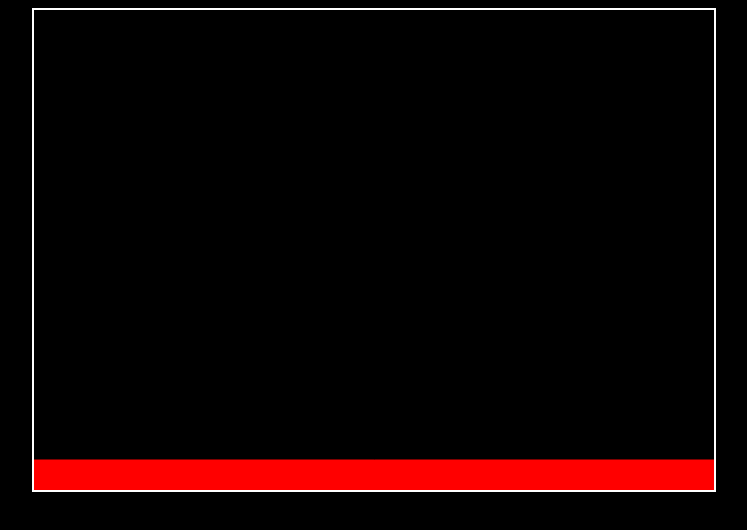
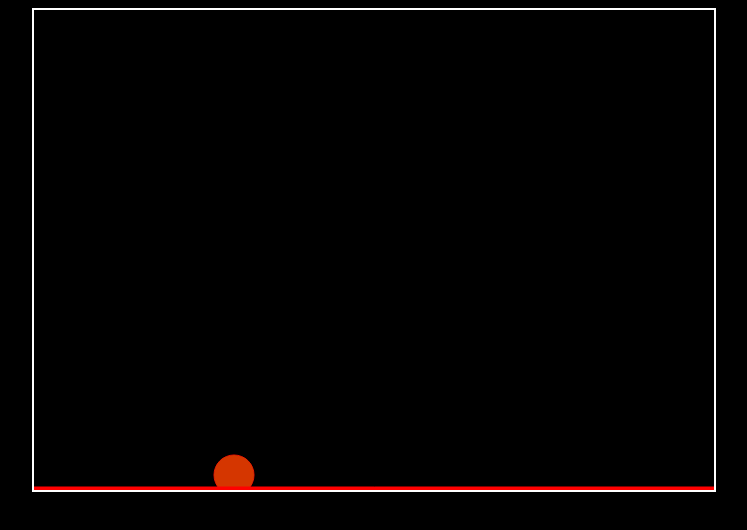
Before and after one commit to joksdz/JS_Phy, a plain HTML site: page index.html in a window 1280 px wide. Shown: the whole page, without its empty margins (266-1013 px from the left). Drawn offline with Linux system fonts and the light colour scheme.

Commit message:
collision works! (at least on the ground ) , thinking about adding an HUD to make changes more accessible

```diff
--- a/index.html
+++ b/index.html
@@ -15,11 +15,14 @@
 			display: block;
 			margin: 0 auto;
 			background: black;
+
 		}
+
+
 		</style>
 	</head>
 	<body>
 		<canvas id="canvas" tabindex="0" height="480" width="680"></canvas>
-		<script src="script.js"></script>
+		<script id ="script" src="script.js">document.write("error")</script>
 	</body>
 </html>
--- a/script.js
+++ b/script.js
@@ -15,7 +15,9 @@ this.v_y = 0
 this.ac_x = 0
 this.ac_y = 0
 this.acc = 1
-this.gravity = 0.6
+this.player = false
+this.subplayer = false
+this.gravity = 5
   }
   balls() {
       ctx.beginPath();
@@ -62,7 +64,7 @@ if (e.keyCode == 40){down = false}
   if (left){b.ac_x = -b.acc}
   if (right){b.ac_x =  b.acc}
   if (up){b.ac_y = -b.acc}
-  if (down){b.ac_y =  b.acc}
+  if (down && !b.player){b.ac_y =  b.acc}
   if (!left && !right){b.ac_x = 0}
   if (!up && !down){b.ac_y = 0}
   b.v_x += b.ac_x
@@ -71,29 +73,38 @@ if (e.keyCode == 40){down = false}
   b.v_y *=1 - f
   b.x += b.v_x
   b.y += b.v_y
-  if (true){b.v_y += b.gravity}
  }
 function collision()
 {
+if (b.y + b.r> canvas.height)
+{
 
+    b.y = canvas.height - b.r
+    b.ac_y= 0
+  }
 }
 
 
  function repeat(){
    ctx.clearRect(0, 0, canvas.width, canvas.height);
+
+  if (true){b.y += b.gravity}
  ballz.forEach((b)=>{b.balls()
     box()
- control(b)
+    collision()
+ if (b.player || b.subplayer){control(b)}
     b.display()
  })
 requestAnimationFrame(repeat)
 
 }
  let b = new Ball(200,200,20)
+b.player = false
+b.subplayer = true
 function box(){
 
 ctx.beginPath();
-ctx.rect(0, 450, 700, 100)
+ctx.rect(0, 477, 700, 100)
 ctx.fillStyle = "red"
 ctx.fill();
 ctx.stroke();
```
